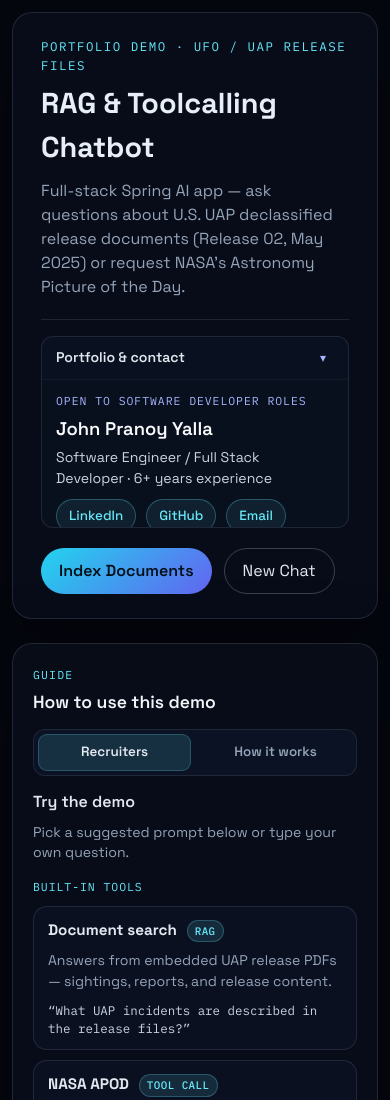
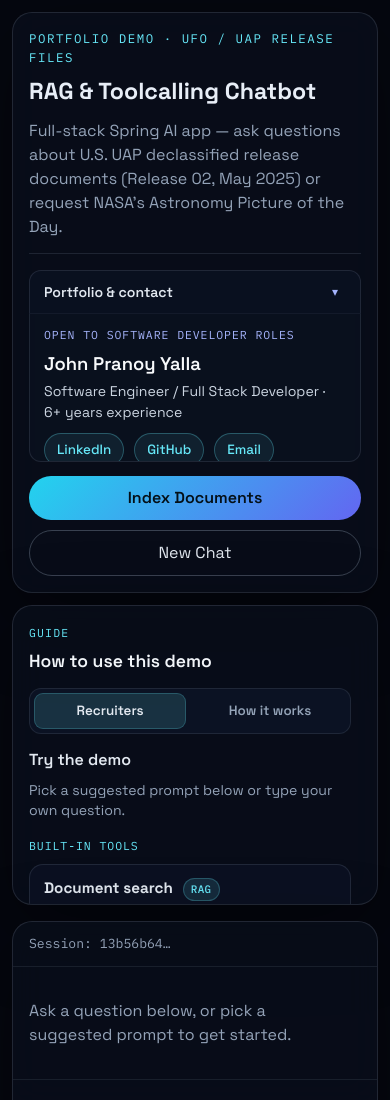
Before and after one commit to johnpranoy7/UapReleaseFilesChatbot, a React (Vite) app in the folder frontend/: page / in a window 390 px wide. Shown: the top 1100 px of the page. Built offline with nearby package versions, Linux system fonts and the light colour scheme.

Commit message:
Update index.css

```diff
--- a/frontend/src/index.css
+++ b/frontend/src/index.css
@@ -879,6 +879,42 @@ textarea {
   }
 }
 
+@media (max-width: 1024px) {
+  .header {
+    flex-direction: column;
+    align-items: stretch;
+    gap: 16px;
+    padding: 20px;
+  }
+
+  .header-main {
+    display: flex;
+    flex-direction: column;
+    gap: 16px;
+    width: 100%;
+  }
+
+  .header-project,
+  .header-portfolio {
+    width: 100%;
+  }
+
+  .header-actions {
+    width: 100%;
+    flex-direction: column;
+    align-items: stretch;
+    gap: 10px;
+  }
+
+  .header-actions button {
+    width: 100%;
+  }
+
+  .subtitle {
+    max-width: none;
+  }
+}
+
 @media (max-width: 900px) {
   body {
     overflow: auto;
@@ -886,38 +922,72 @@ textarea {
 
   .app-shell {
     height: auto;
+    min-height: 100vh;
+    min-height: 100dvh;
     max-height: none;
     overflow: visible;
+    padding: 16px;
+    gap: 16px;
   }
 
   .app-layout {
     grid-template-columns: 1fr;
     overflow: visible;
+    gap: 16px;
   }
 
   .side-nav {
-    max-height: none;
-    overflow: visible;
+    max-height: min(42vh, 360px);
+    overflow-y: auto;
   }
 
   .chat-panel {
-    min-height: 480px;
+    min-height: min(60vh, 560px);
   }
 }
 
 @media (max-width: 768px) {
   .app-shell {
     padding: 12px;
+    gap: 12px;
   }
 
   .header {
-    flex-direction: column;
+    padding: 16px;
+    gap: 14px;
+  }
+
+  .header-main {
+    gap: 14px;
+  }
+
+  .header h1 {
+    font-size: clamp(1.45rem, 5.5vw, 2rem);
+  }
+
+  .side-nav {
+    padding: 18px 16px;
+    max-height: min(38vh, 300px);
+  }
+
+  .meta-bar {
+    flex-wrap: wrap;
+    padding: 12px 16px;
+  }
+
+  .messages,
+  .composer {
+    padding: 16px;
   }
 
   .composer-input-row {
     grid-template-columns: 1fr;
   }
 
+  .composer-input-row button {
+    width: 100%;
+  }
+
   .message {
     max-width: 100%;
   }
```
